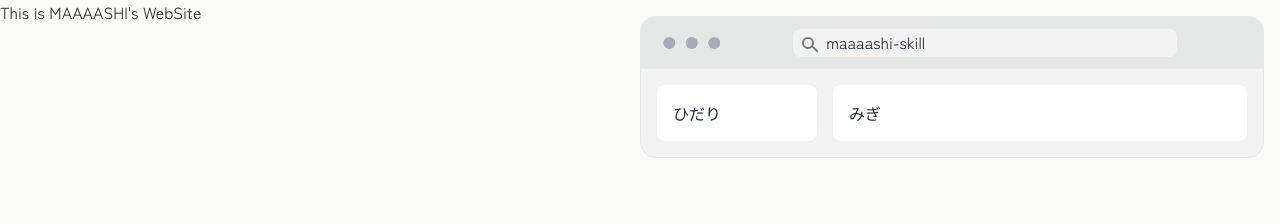
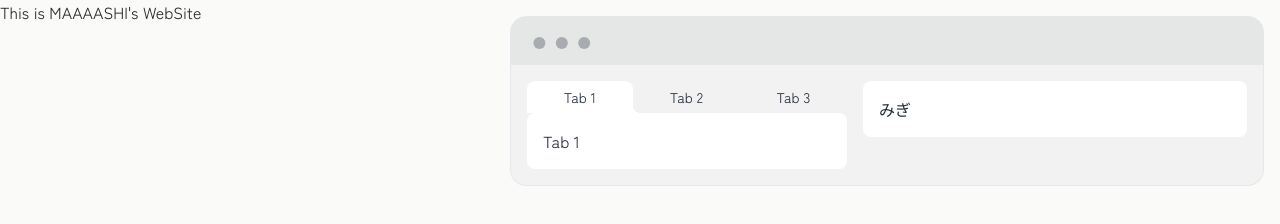
Before and after one commit to maaaashi/maaaashi-website2, an Astro site: page / in a window 1280 px wide. Built offline with nearby package versions, Linux system fonts and the light colour scheme; Astro itself is replaced by a stand-in of ours.

Commit message:
tab作成

```diff
--- a/src/components/Top.astro
+++ b/src/components/Top.astro
@@ -1,7 +1,7 @@
 ---
 import TextReveal from './TextReveal.svelte'
 import '@fontsource/zen-kaku-gothic-new'
-import { WindowMock } from './WindowMock.tsx'
+import { WindowMock } from './profile/WindowMock.tsx'
 
 import Svg from './svg/Svg.svelte.tsx'
 ---
@@ -11,8 +11,8 @@ import Svg from './svg/Svg.svelte.tsx'
     <div class="text-stone-800 flex-1">
       This is <TextReveal client:load text="MAAAASHI's WebSite" duration="0"/>
     </div>
-    <div class="flex-1 p-4">
-      <WindowMock />
+    <div class="p-4">
+      <WindowMock client:load/>
     </div>
   </div>
   <!-- <Svg client:load/> -->
--- a/src/components/WindowMock.tsx
+++ /dev/null
@@ -1,17 +0,0 @@
-export const WindowMock = () => {
-  return (
-    <div className='mockup-browser border bg-base-300 w-full'>
-      <div className='mockup-browser-toolbar'>
-        <div className='input'>maaaashi-skill</div>
-      </div>
-      <div className='flex px-4 py-4 bg-base-200 gap-4'>
-        <div className='w-40'>
-          <div className='p-4 bg-white rounded-lg'>ひだり</div>
-        </div>
-        <div className='flex-1'>
-          <div className='p-4 bg-white rounded-lg'>みぎ</div>
-        </div>
-      </div>
-    </div>
-  )
-}
--- /dev/null
+++ b/src/components/profile/ProfileArea.tsx
@@ -0,0 +1,25 @@
+import React, { useState } from 'react'
+
+export const ProfileArea = () => {
+  const [activeTab, setActiveTab] = useState(0)
+  return (
+    <>
+      <div role='tablist' className='tabs tabs-lifted'>
+        {[0, 1, 2].map((i) => (
+          <button
+            className={`tab tab-border-none ${activeTab === i && 'tab-active'}`}
+            key={`tab_${i}`}
+            onClick={() => setActiveTab(i)}
+          >
+            Tab {i + 1}
+          </button>
+        ))}
+      </div>
+      <div className='p-4 bg-white rounded-lg'>
+        {activeTab === 0 && <>Tab 1</>}
+        {activeTab === 1 && <>Tab 2</>}
+        {activeTab === 2 && <>Tab 3</>}
+      </div>
+    </>
+  )
+}
--- /dev/null
+++ b/src/components/profile/WindowMock.tsx
@@ -0,0 +1,16 @@
+import { ProfileArea } from './ProfileArea'
+
+export const WindowMock = () => {
+  return (
+    <div className='mockup-window border bg-base-300'>
+      <div className='flex px-4 py-4 bg-base-200 gap-4'>
+        <div className='min-w-80'>
+          <ProfileArea />
+        </div>
+        <div className='min-w-96'>
+          <div className='p-4 bg-white rounded-lg'>みぎ</div>
+        </div>
+      </div>
+    </div>
+  )
+}
```
